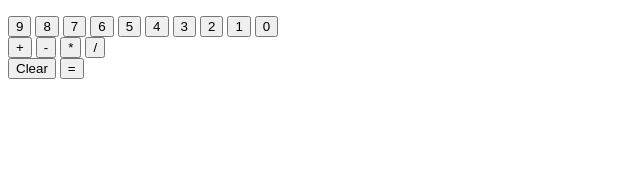
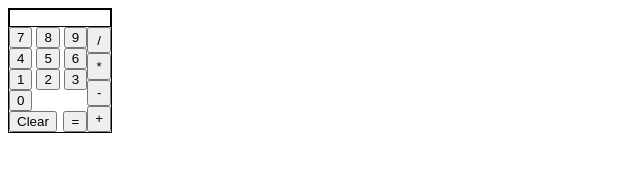
Before and after one commit to djfor5/calculator, a plain HTML site: page index.html in a window 1280 px wide. Shown: the whole page, without its empty margins (0-640 px from the left). Drawn offline with Linux system fonts and the light colour scheme.

Commit message:
Create basic layout
Structure elements to roughly mimic calculator layout.

```diff
--- a/index.html
+++ b/index.html
@@ -9,31 +9,44 @@
   <script defer src="./script.js"></script>
 </head>
 <body>
+  <div id="calculator">
     <div id="display-container">
       <p id="display"></p>
     </div>
+    <div id="buttons">
+      <div id="non-operators">
         <div id="digits-container">
+          <div id="seven-to-nine">
+            <button id="7">7</button>
+            <button id="8">8</button>
             <button id="9">9</button>
-    <button id="8">8</button>
-    <button id="7">7</button>
+          </div>
+          <div id="four-to-six">
+            <button id="4">4</button>
+            <button id="5">5</button>
             <button id="6">6</button>
-    <button id="5">5</button>
-    <button id="4">4</button>
+          </div>
+          <div id="one-to-three">
+            <button id="1">1</button>
+            <button id="2">2</button>
             <button id="3">3</button>
-    <button id="2">2</button>
-    <button id="1">1</button>
+          </div>
           <button id="0">0</button>
-  </div>
-  <div id="operators-container">
-    <button id="add">+</button>
-    <button id="subtract">-</button>
-    <button id="multiply">*</button>
-    <button id="divide">/</button>
         </div>
         <div id="clear-equals-container">
           <button id="clear">Clear</button>
           <button id="equals">=</button>
         </div>
+      </div>
 
+      <div id="operators-container">
+        <button id="divide">/</button>
+        <button id="multiply">*</button>
+        <button id="subtract">-</button>
+        <button id="add">+</button>
+      </div>
+
+    </div>
+  </div>
 </body>
 </html>
--- a/script.js
+++ b/script.js
@@ -10,8 +10,8 @@ let activeNumber = ""
 let lastSelection = ""
 
 const display = document.querySelector('#display')
-const digitBtns = document.querySelectorAll('#digits-container > button')
-const operatorBtns = document.querySelectorAll('#operators-container > button')
+const digitBtns = document.querySelectorAll('#digits-container button')
+const operatorBtns = document.querySelectorAll('#operators-container button')
 const clear = document.querySelector('#clear')
 const equals = document.querySelector('#equals')
 
--- a/styles.css
+++ b/styles.css
@@ -0,0 +1,29 @@
+
+#calculator {
+  display: flex;
+  flex-direction: column;
+  border: 1px solid black;
+  width: fit-content;
+}
+
+#display-container {
+  border: 1px solid black;
+}
+
+#buttons {
+  display: flex;
+}
+
+#clear-equals-container {
+  display: flex;
+  justify-content: space-between;
+}
+
+#operators-container {
+  display: flex;
+  flex-direction: column;
+}
+
+#operators-container > button {
+  flex: 1 1 auto;
+}
```
Lines whose indentation alone changed are shown as unchanged.
